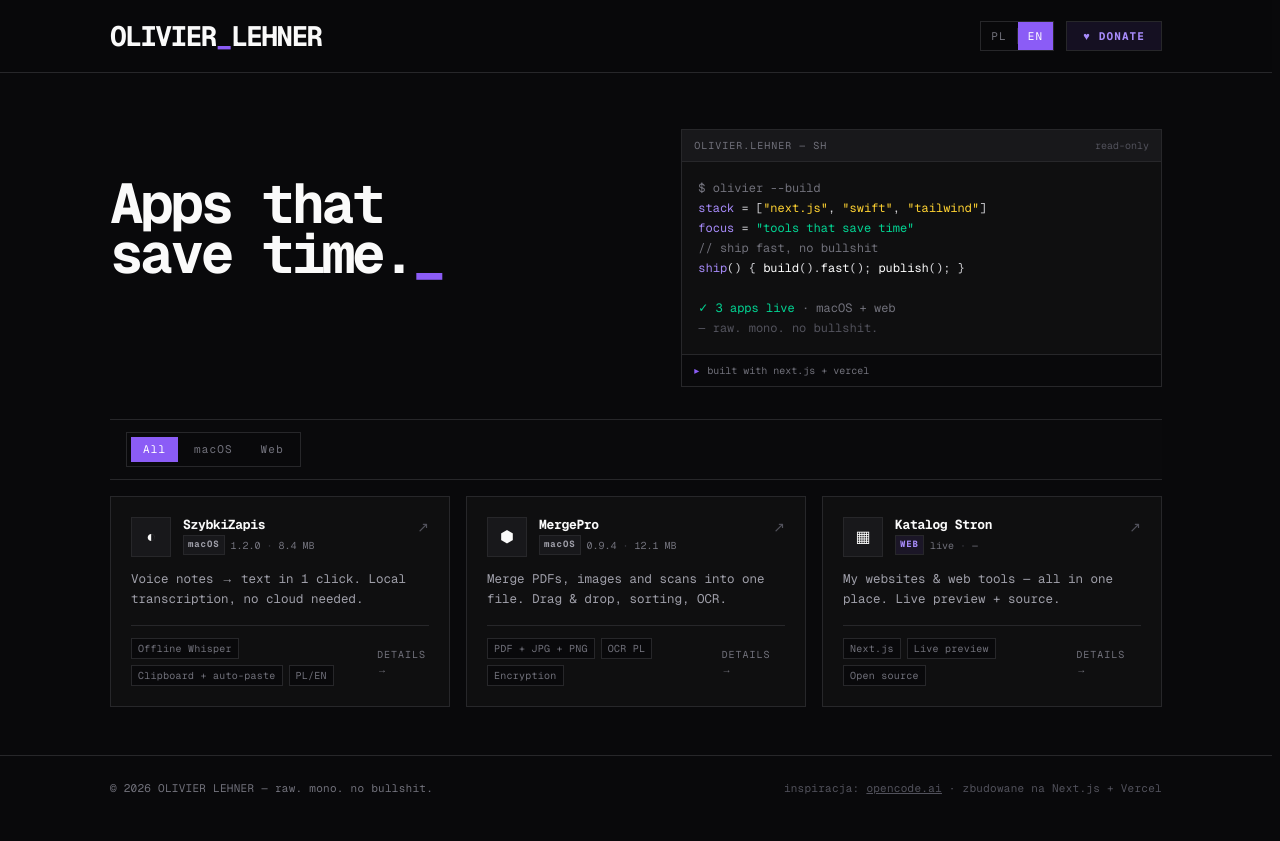
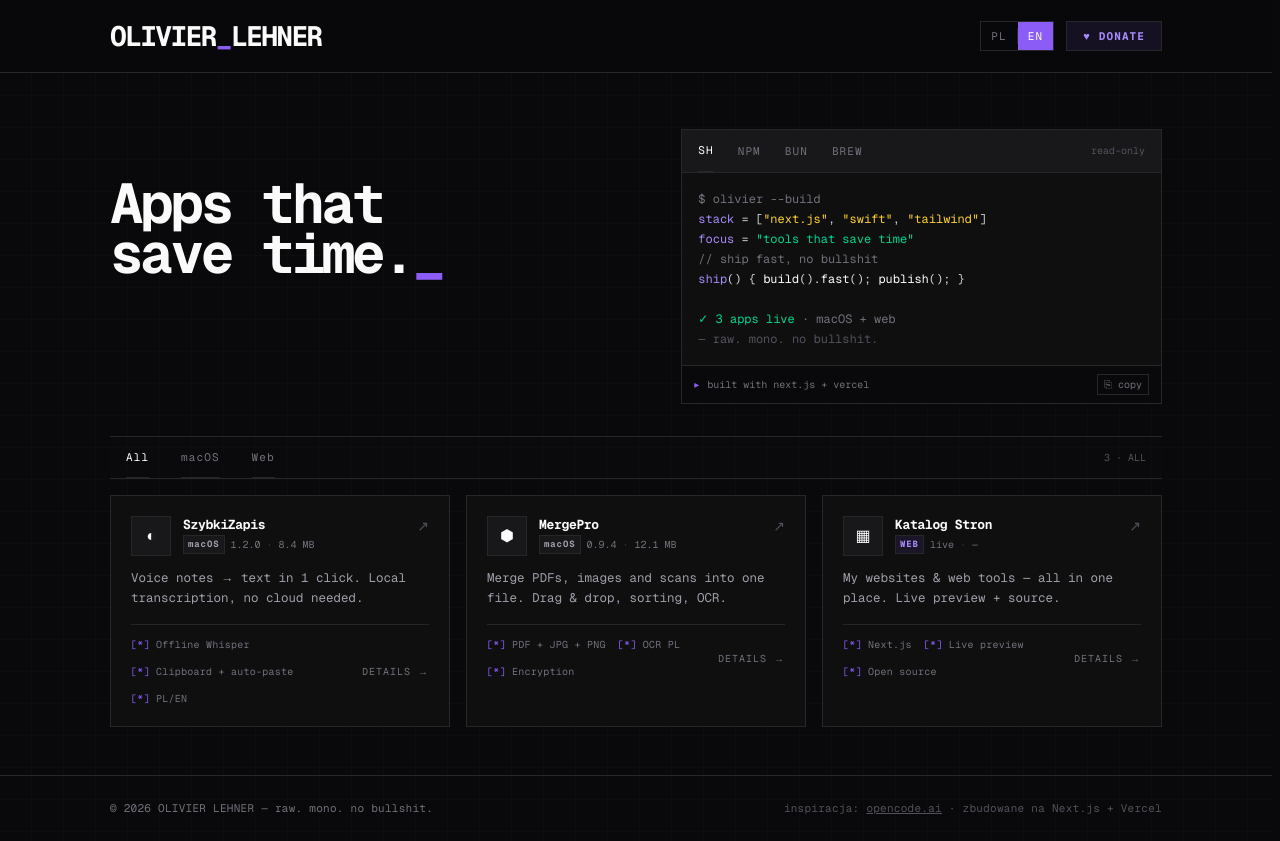
Before and after one commit to o-lehner/olivier-lehner, a Next.js app: page / in a window 1280 px wide. Before the commit the page ends 820 px from the top, so only its background shows below. Built offline with nearby package versions, Linux system fonts and the light colour scheme.

Commit message:
style: opencode 1:1 - grid bg, tabs (SH/NPM/BUN/BREW), [*] features, tab filters

```diff
--- a/src/app/globals.css
+++ b/src/app/globals.css
@@ -34,6 +34,12 @@ body {
   font-family: var(--font-geist-mono), ui-monospace, SFMono-Regular, monospace;
   font-feature-settings: "ss01" on, "ss02" on;
   -webkit-font-smoothing: antialiased;
+  /* opencode-like subtle grid */
+  background-image:
+    linear-gradient(rgba(39, 39, 42, 0.12) 1px, transparent 1px),
+    linear-gradient(90deg, rgba(39, 39, 42, 0.12) 1px, transparent 1px);
+  background-size: 32px 32px;
+  background-position: -1px -1px;
 }
 
 /* raw opencode scrollbar */
--- a/src/app/page.tsx
+++ b/src/app/page.tsx
@@ -23,11 +23,14 @@ export default function Home() {
             </h1>
           </div>
 
-          {/* code preview - generic */}
+          {/* code preview - opencode tabs style */}
           <div className="border border-[#27272a] bg-[#0f0f10] overflow-hidden">
-            <div className="flex items-center justify-between border-b border-[#27272a] bg-[#18181b] px-3 py-2">
-              <span className="text-[10px] tracking-widest font-mono text-zinc-500">OLIVIER.LEHNER — SH</span>
-              <span className="text-[10px] font-mono text-zinc-600">read-only</span>
+            <div className="flex items-center gap-6 bg-[#18181b] border-b border-[#27272a] px-4 overflow-x-auto">
+              <span className="py-3 text-[11px] tracking-widest font-mono border-b-2 border-[#8b5cf6] text-white -mb-px">SH</span>
+              <span className="py-3 text-[11px] tracking-widest font-mono text-zinc-500">NPM</span>
+              <span className="py-3 text-[11px] tracking-widest font-mono text-zinc-500">BUN</span>
+              <span className="py-3 text-[11px] tracking-widest font-mono text-zinc-500">BREW</span>
+              <span className="ml-auto hidden sm:inline text-[10px] font-mono text-zinc-600">read-only</span>
             </div>
             <pre className="p-4 text-[11px] sm:text-[12px] leading-5 font-mono overflow-x-auto">
               <code className="text-zinc-300">
@@ -49,17 +52,19 @@ export default function Home() {
                 <span className="text-zinc-600">— raw. mono. no bullshit.</span>
               </code>
             </pre>
-            <div className="border-t border-[#27272a] bg-[#09090b] px-3 py-2 flex items-center gap-2 text-[10px] font-mono text-zinc-600">
+            <div className="border-t border-[#27272a] bg-[#09090b] px-3 py-2 flex items-center justify-between text-[10px] font-mono text-zinc-600">
+              <span className="flex items-center gap-2">
                 <span className="text-[#8b5cf6]">▸</span> <span className="text-zinc-500">built with next.js + vercel</span>
+              </span>
+              <span className="hidden sm:inline border border-[#27272a] px-1.5 py-0.5 text-zinc-500">⎘ copy</span>
             </div>
           </div>
         </div>
       </section>
 
-      {/* apps grid */}
+      {/* apps grid - opencode tabs */}
       <section id="apps" className="mx-auto max-w-[1100px] px-4 sm:px-6">
-        <div className="flex justify-start border-y border-[#27272a] bg-[#0f0f10]/30 px-3 sm:px-4 py-3">
-          <div className="flex items-center gap-1 border border-[#27272a] p-1 bg-[#09090b] w-fit">
+        <div className="flex gap-6 sm:gap-8 border-y border-[#27272a] bg-[#0f0f10]/30 px-4 overflow-x-auto">
           {[
             { id: "all", label: tr("filterAll") },
             { id: "macos", label: tr("filterMac") },
@@ -68,14 +73,18 @@ export default function Home() {
             <button
               key={f.id}
               onClick={() => setFilter(f.id as typeof filter)}
-                className={`px-3 py-1 text-[11px] tracking-widest font-mono transition-colors ${
-                  filter === f.id ? "bg-[#8b5cf6] text-white" : "text-zinc-500 hover:text-zinc-200 hover:bg-[#18181b]"
+              className={`whitespace-nowrap py-3 text-[11px] tracking-widest font-mono border-b-2 -mb-px transition-colors ${
+                filter === f.id
+                  ? "border-[#8b5cf6] text-white"
+                  : "border-transparent text-zinc-500 hover:text-zinc-300"
               }`}
             >
               {f.label}
             </button>
           ))}
-          </div>
+          <span className="ml-auto hidden sm:flex items-center text-[10px] font-mono text-zinc-600 py-3">
+            {filtered.length} · {filter === "all" ? "ALL" : filter.toUpperCase()}
+          </span>
         </div>
 
         <div className="grid sm:grid-cols-2 lg:grid-cols-3 gap-3 sm:gap-4 mt-4">
--- a/src/components/AppCard.tsx
+++ b/src/components/AppCard.tsx
@@ -41,16 +41,16 @@ export default function AppCard({ app }: { app: AppEntry }) {
 
       <p className="text-[12.5px] leading-[1.6] text-zinc-400 line-clamp-2 min-h-[40px]">{app.description[lang]}</p>
 
-      {/* footer */}
-      <div className="mt-4 flex items-center justify-between border-t border-[#1f1f23] pt-3">
-        <div className="flex gap-1.5 flex-wrap">
+      {/* footer - opencode [*] style */}
+      <div className="mt-4 flex items-center justify-between border-t border-[#1f1f23] pt-3 gap-3">
+        <div className="flex gap-3 flex-wrap">
           {app.features[lang].slice(0, 3).map((f) => (
-            <span key={f} className="text-[10px] tracking-wide text-zinc-500 border border-[#27272a] px-1.5 py-0.5 bg-[#09090b]">
-              {f}
+            <span key={f} className="text-[10px] tracking-wide text-zinc-500 font-mono">
+              <span className="text-[#8b5cf6]">[*]</span> {f}
             </span>
           ))}
         </div>
-        <span className="text-[10px] tracking-widest text-zinc-500 group-hover:text-white transition-colors">
+        <span className="shrink-0 text-[10px] tracking-widest text-zinc-500 group-hover:text-white transition-colors">
           {lang === "pl" ? "SZCZEGÓŁY →" : "DETAILS →"}
         </span>
       </div>
```
Lines whose indentation alone changed are shown as unchanged.
